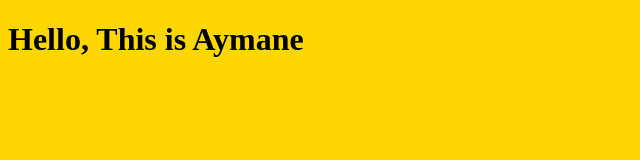
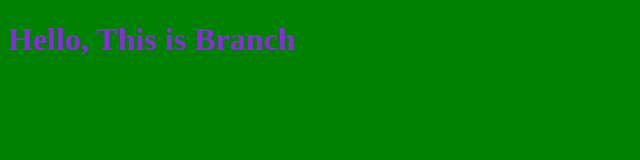
Before and after one commit to AymaneKH07/My-project, a plain HTML site: page index.html in a window 1280 px wide. Shown: the whole page, without its empty margins (0-640 px from the left). Drawn offline with Linux system fonts and the light colour scheme.

Commit message:
changing style for title

```diff
--- a/index.html
+++ b/index.html
@@ -6,7 +6,7 @@
     <title>Document</title>
     <link rel="stylesheet" href="style.css">
 <body>
-    <h1>Hello, This is Aymane</h1>
+    <h1>Hello, This is Branch</h1>
    <script>
     src="app.js"
    </script>
--- a/style.css
+++ b/style.css
@@ -1,6 +1,6 @@
 h1{
-    color: black;
+    color: blueviolet;
 }
 body{
-    background-color: gold;
+    background-color: green;
 }
```
